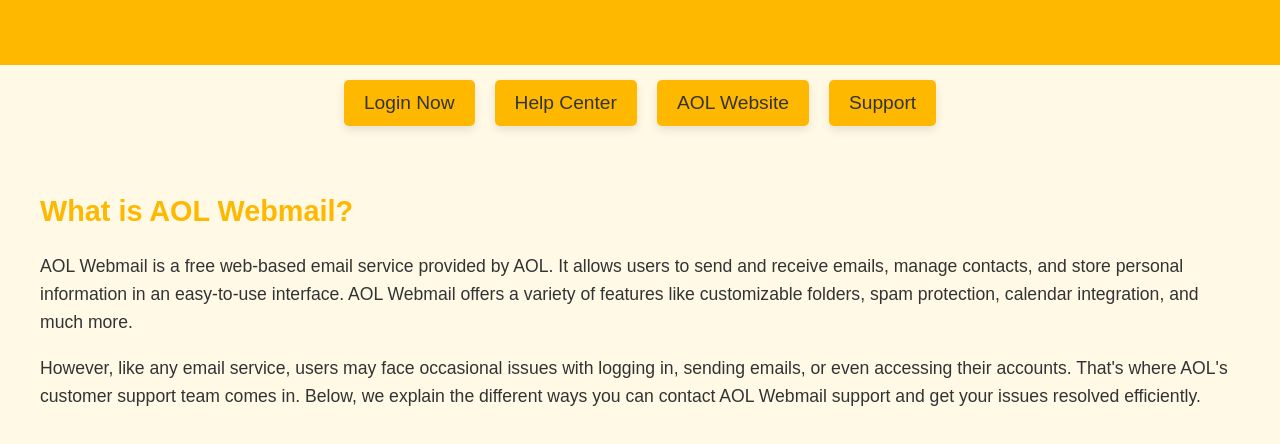
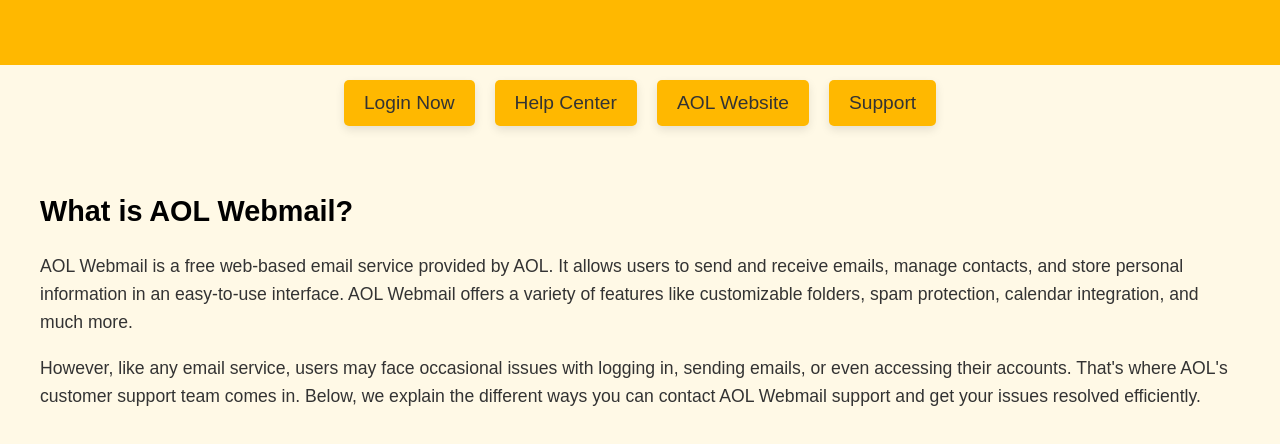
Before and after one commit to allensolly2025/aol, a plain HTML site: page index.html in a window 1280 px wide. Shown: the part 140-584 px from the top of the page. Drawn offline with Linux system fonts and the light colour scheme.

Commit message:
Update index.html

```diff
--- a/index.html
+++ b/index.html
@@ -83,7 +83,7 @@
 
         h2 {
             font-size: 1.8em;
-            color: #FFB800;
+            color: #000000;
         }
 
         p {
```
